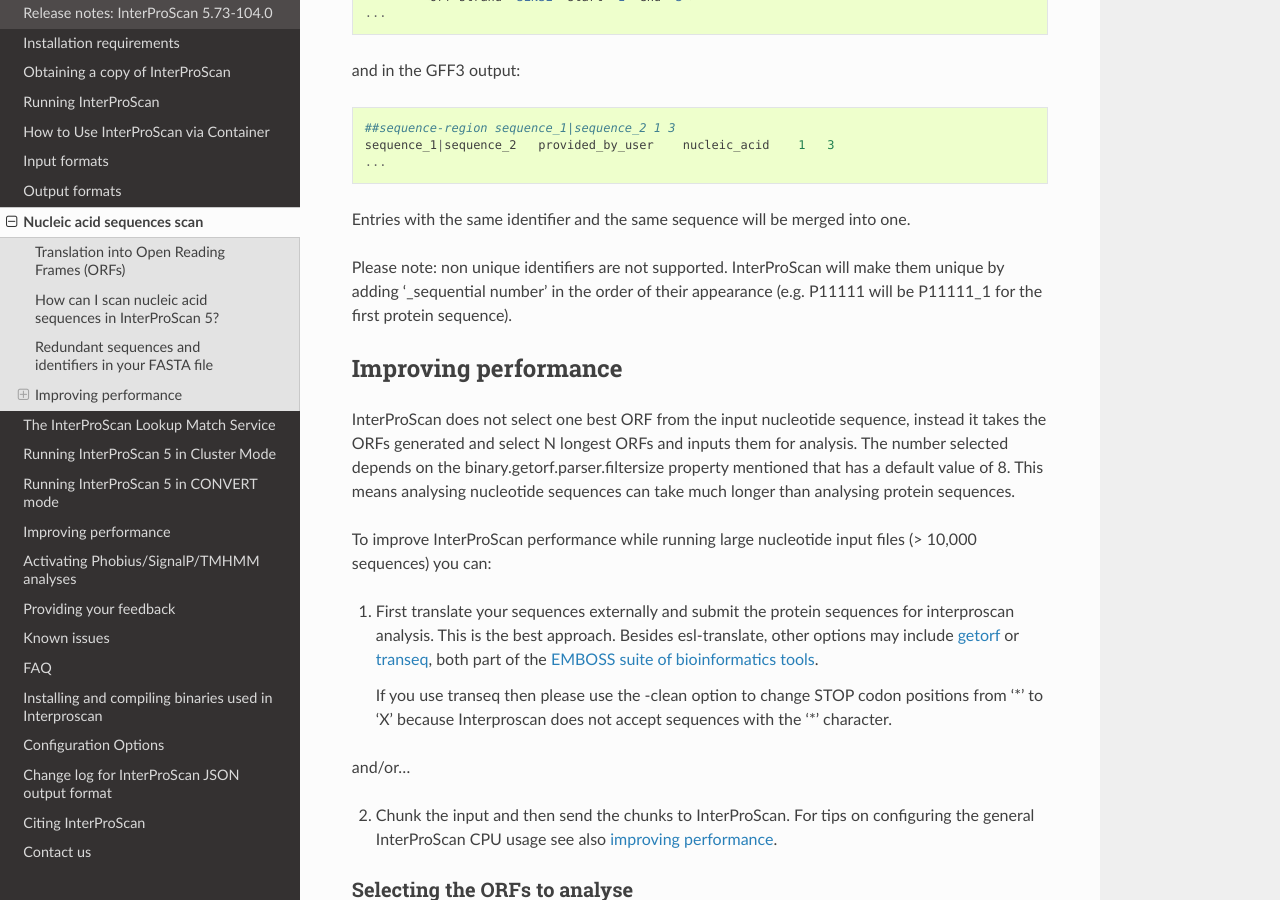
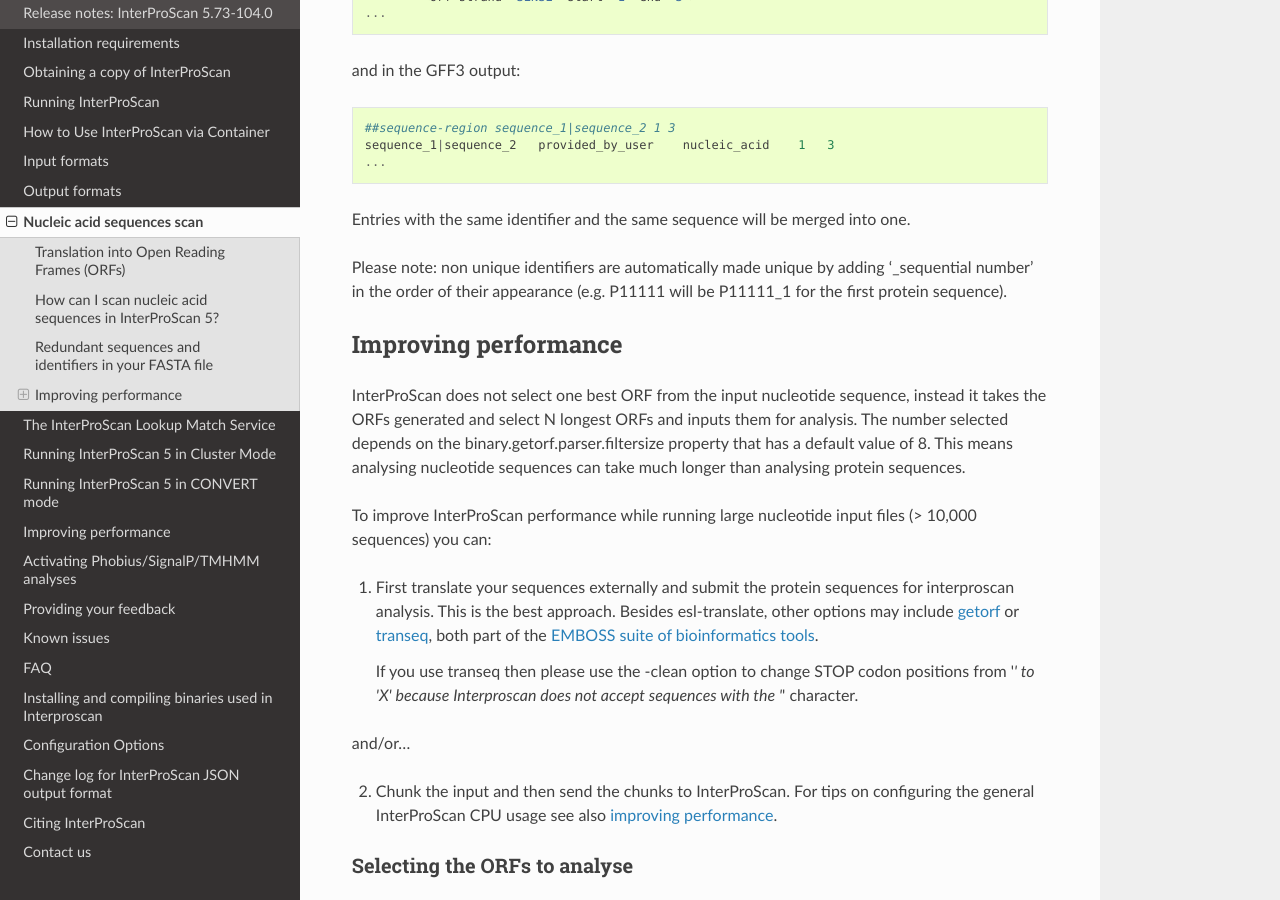
Before and after one commit to ebi-pf-team/interproscan-docs, a Sphinx documentation site: the page built from docs/ScanNucleicAcidSeqs.rst, in a window 1280 px wide and 900 px high, scrolled down 1167 px. Built offline with Sphinx 7.4.7 and the Read the Docs theme 3.1.0, drawn with Linux system fonts in a browser that asks for light colours; some of the changed text lies outside the part shown.

Commit message:
retouching

```diff
--- a/docs/ScanNucleicAcidSeqs.rst
+++ b/docs/ScanNucleicAcidSeqs.rst
@@ -67,8 +67,8 @@
 Entries with the same identifier and the same sequence will be merged
 into one.
 
-Please note: non unique identifiers are not supported. InterProScan will make them
-unique by adding '_sequential number' in the order of their appearance
+Please note: non unique identifiers are automatically made unique by
+adding '_sequential number' in the order of their appearance
 (e.g. P11111 will be P11111_1 for the first protein sequence).
 
 
@@ -78,7 +78,7 @@
 InterProScan does not select one best ORF from the input nucleotide sequence,
 instead it takes the ORFs generated and select N longest ORFs and inputs
 them for analysis. The number selected depends on the
-binary.getorf.parser.filtersize property mentioned that has a default value of 8.
+binary.getorf.parser.filtersize property that has a default value of 8.
 This means analysing nucleotide sequences can take much longer than analysing
 protein sequences.
 
@@ -93,8 +93,8 @@
    both part of the `EMBOSS suite of bioinformatics tools <https://emboss.bioinformatics.nl/cgi-bin/emboss/>`__.
 
    If you use transeq then please use the -clean option to change STOP
-   codon positions from '*' to 'X' because Interproscan does not accept
-   sequences with the '*' character.
+   codon positions from \'*\' to \'X\' because Interproscan does not accept
+   sequences with the \'*\' character.
 
 and/or...
 
```
Also changed, not shown: other parts of docs/ScanNucleicAcidSeqs.rst (+1 -1 lines).
